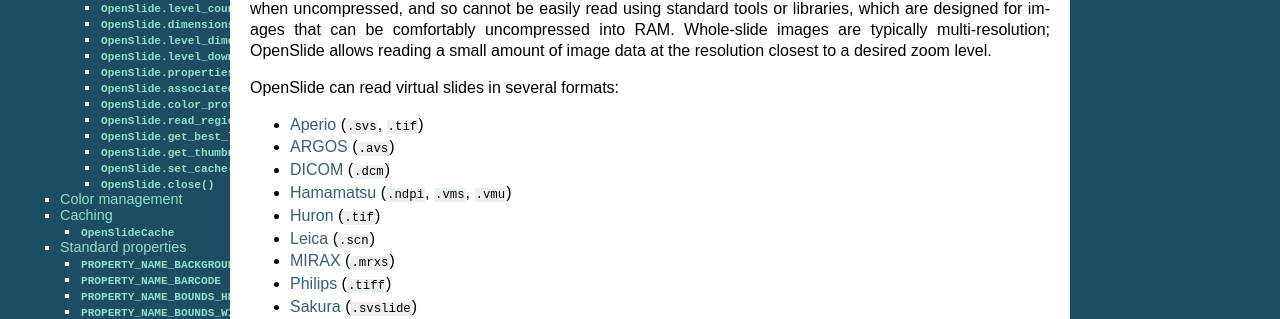
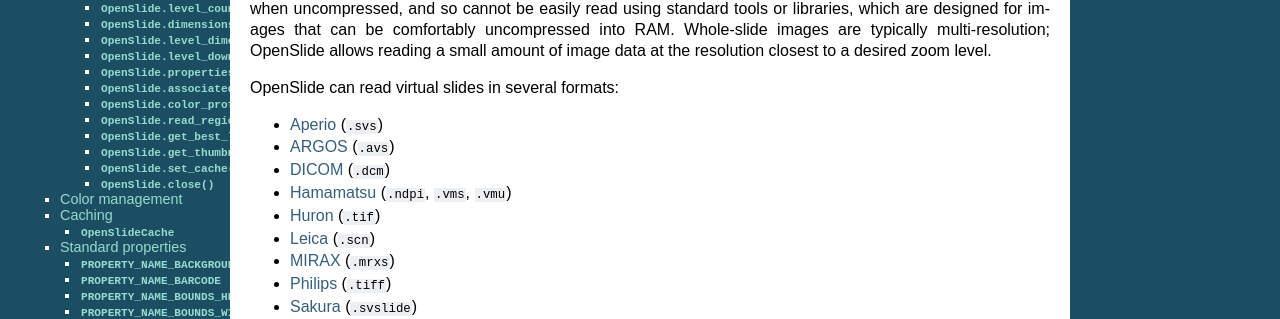
Before and after one commit to openslide/openslide-python, a Sphinx documentation site: the page built from doc/index.rst, in a window 1280 px wide and 900 px high. Shown: the part 171-490 px from the top of the window. Built offline with Sphinx 7.4.7, drawn with Linux system fonts in a browser that asks for light colours.

Commit message:
docs: drop .tif file extension for Aperio
I've never seen this used.

Signed-off-by: Benjamin Gilbert <bgilbert@cs.cmu.edu>

```diff
--- a/doc/index.rst
+++ b/doc/index.rst
@@ -15,7 +15,7 @@
 
 OpenSlide can read virtual slides in several formats:
 
-* Aperio_ (``.svs``, ``.tif``)
+* Aperio_ (``.svs``)
 * ARGOS_ (``.avs``)
 * DICOM_ (``.dcm``)
 * Hamamatsu_ (``.ndpi``, ``.vms``, ``.vmu``)
```
Also changed, not shown: README.md (+1 -1 lines).
